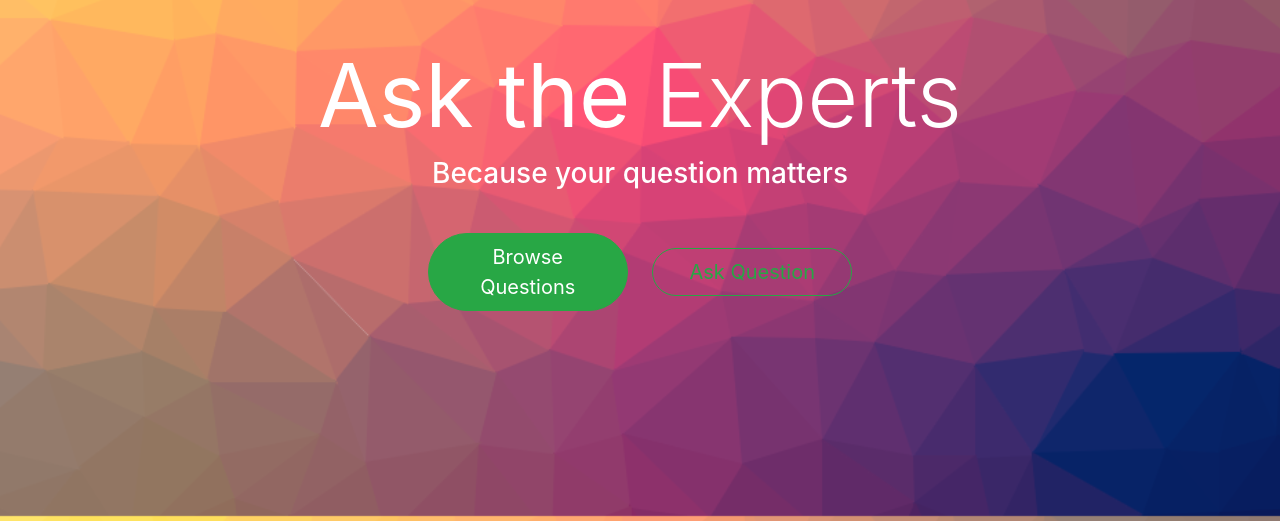
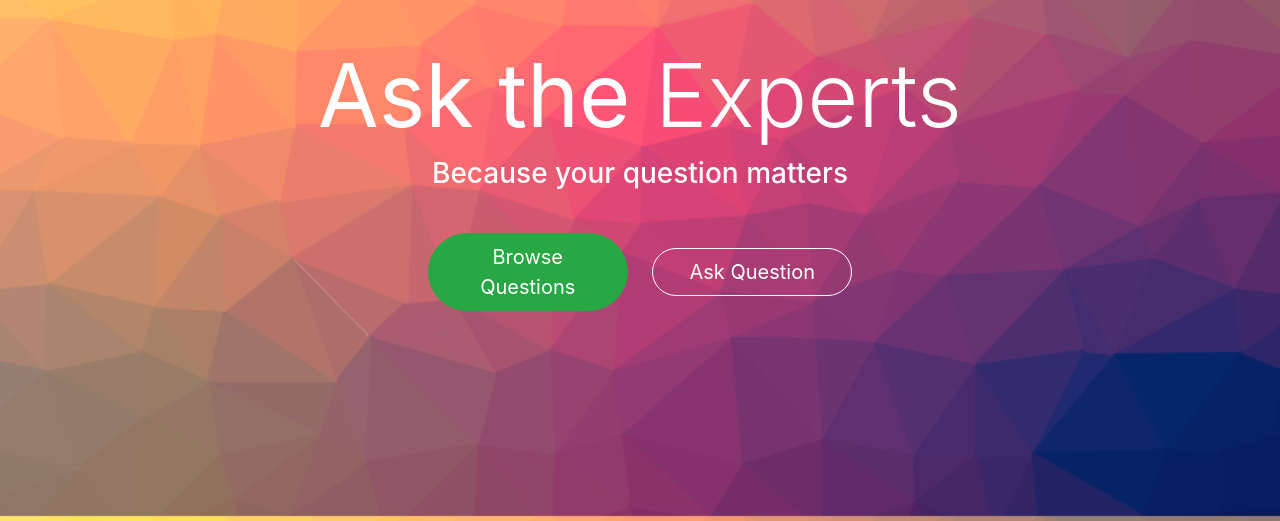
Before and after one commit to gustavocmaciel/ask-the-experts, a Django app: page / in a window 1280 px wide. Shown: the part 284-805 px from the top of the page. Run offline with Django 3.2, Linux system fonts and the light colour scheme; some libraries are stand-ins or nearby versions.

Commit message:
Add button class

```diff
--- a/asktheexperts/static/asktheexperts/styles.css
+++ b/asktheexperts/static/asktheexperts/styles.css
@@ -53,6 +53,18 @@ body {
     border-radius: 50px;
     margin: 10px;
     width: 200px;
+}
+
+.white-button {
+    color:white;
+    border-color: white;
+}
+
+.white-button:hover {
+    color: #28a745;
+    background-color: white;
+    border-color: white;
+
 }
 
 .no-decoration:hover {
```
